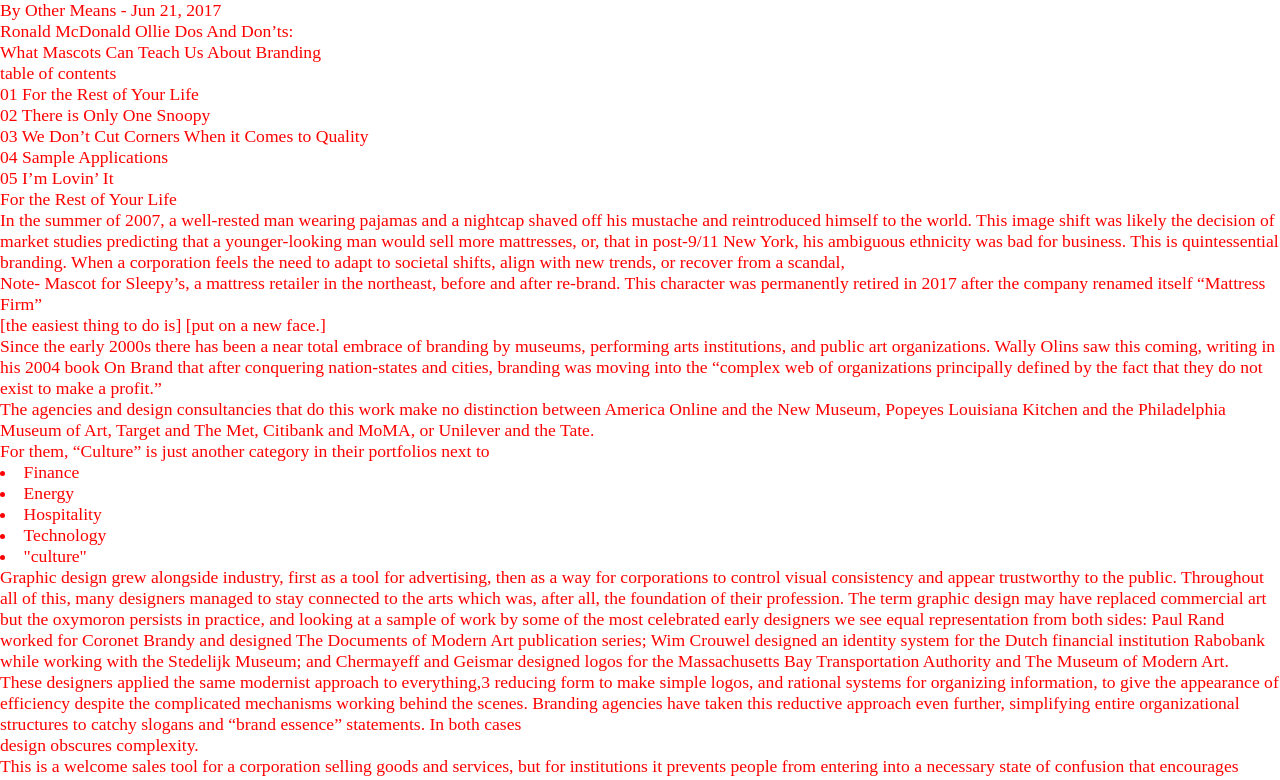
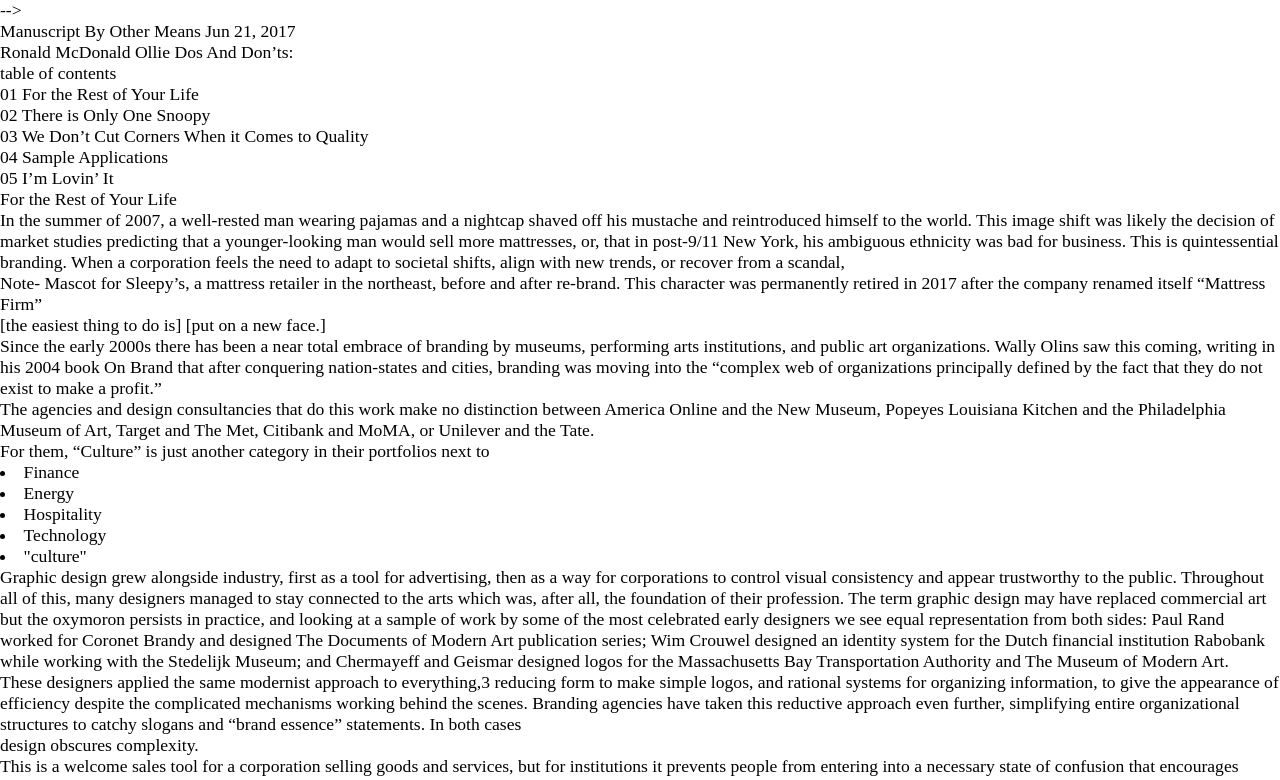
Before and after one commit to natayyon/binding, a plain HTML site: page direction-2/index.html in a window 1280 px wide. Shown: the top 780 px of the page. Drawn offline with Linux system fonts and the light colour scheme.

Commit message:
messing with hgroup

```diff
--- a/direction-2/index.html
+++ b/direction-2/index.html
@@ -15,7 +15,7 @@
 <body>
 	<header>
 
-		<hgroup>
+		<!-- <hgroup>
 
 			<section class="authortimeheading">
 
@@ -33,9 +33,17 @@
 			<!-- <h2><span class="title2">What</span>
 			<span class="title2">Mascots Can</span>
 			<span class="title2">Teach Us About Branding</span></h2> -->
-			<h2><mark>What Mascots Can Teach Us About Branding</mark></h2>
+			<!-- <h2><mark>What Mascots Can Teach Us About Branding</mark></h2>
 
-		</hgroup>
+		</hgroup> --> -->
+
+	<hgroup class="across">
+			<p><span>Manuscript</span> <span>By Other Means</span> <time datetime="2017-06-21">Jun 21, 2017</time></p>
+
+			<h1><span>Ronald</span> <span>McDonald</span> <span>Ollie Dos And</span> <span>Don’ts:</span></h1>
+	</hgroup>
+
+
 	<h5><mark class="markpink">table of contents</mark></h5>
 	<nav>
 			<ul>
--- a/direction-2/style.css
+++ b/direction-2/style.css
@@ -1,6 +1,5 @@
 html{
-	font-family: Archivo Black, Arial, Helvetica, sans-serif;
-	font-family: Poppins;
+	font-family: Archivo, Arial, Helvetica, sans-serif;
 	font-size: 1.1rem;
 	background-color: white;
 }
@@ -8,7 +7,7 @@ html{
 /* mobile-first base */
 :root{
 color: black;
-font-family: Poppins;
+font-family: Archivo;
 
 	--space-sm: 1rem;
 	/* --space-callout: calc(var(--space-sm)*1.5); */
@@ -19,3 +18,11 @@ font-family: Poppins;
 	--space-xxl:calc(var(--space-sm)*8);
 	--page-padding: clamp(var(--space-sm), 4vw, var(--space-md));
 }
+
+body {
+	color:black;
+}
+
+.across{
+
+}
```
